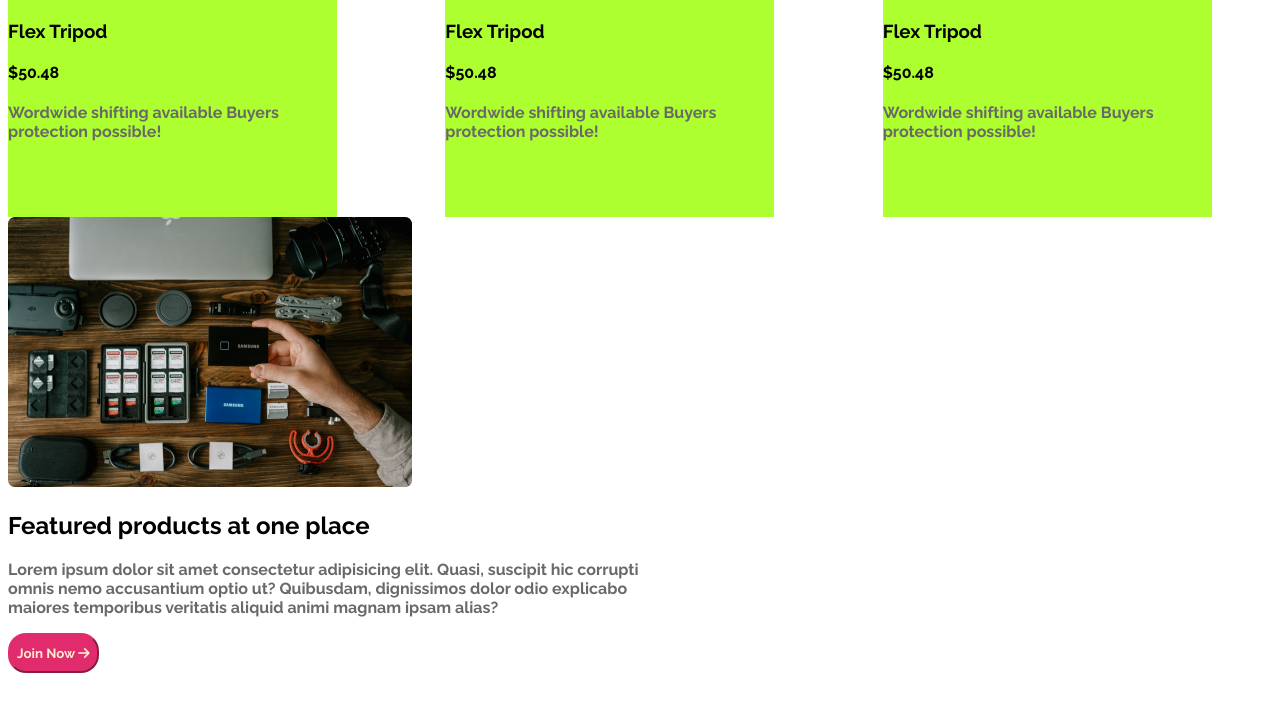
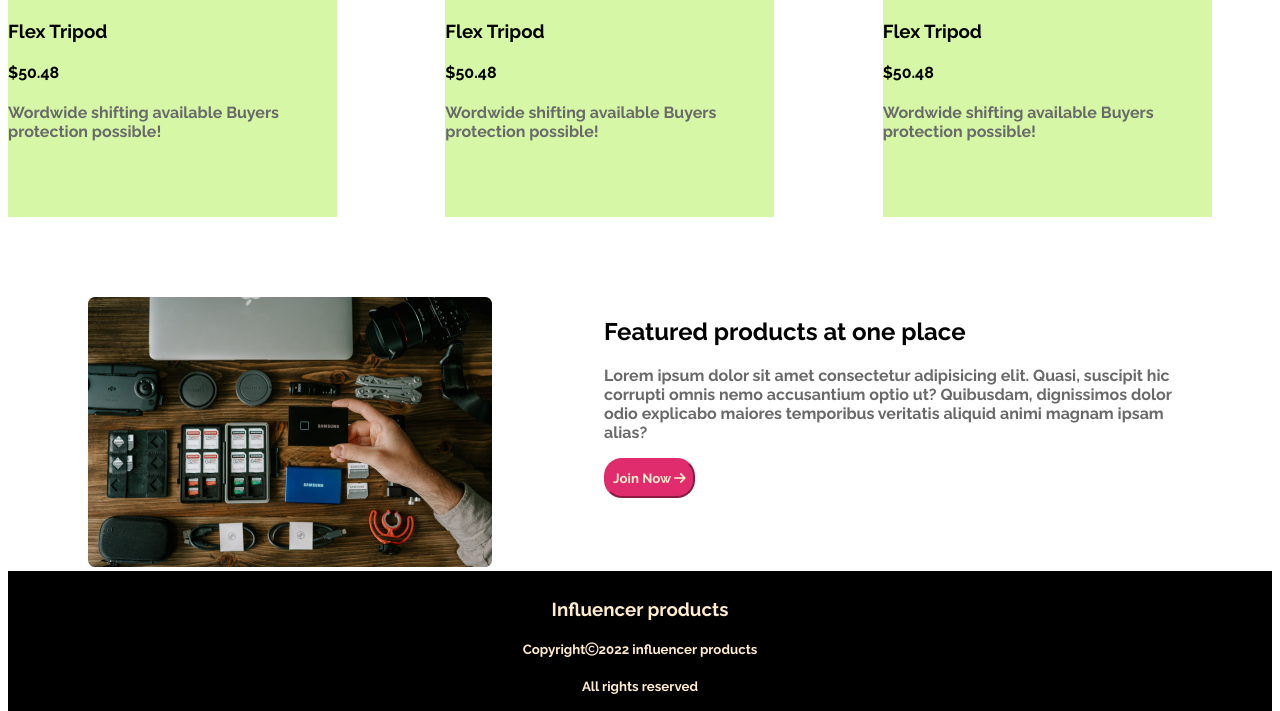
Before and after one commit to jannatnury/assignment-2, a plain HTML site: page index.html in a window 1280 px wide. Shown: the part 2060-2771 px from the top of the page. Before the commit the page ends 2741 px from the top, so only its background shows below. Drawn offline with Linux system fonts and the light colour scheme.

Commit message:
footer added

```diff
--- a/index.html
+++ b/index.html
@@ -155,8 +155,8 @@
 
         </section>
         <section class="featured-products">
-            <div>
-                <div class="img">
+            <div class="features">
+                <div class="feature-img">
                     <img src="images/gear.png" alt="">
                 </div>
                 <div class="feature-details">
@@ -167,5 +167,14 @@
             </div>
         </section>
     </main>
+    <section>
+        <footer class="footer">
+            <h3 class="foo-head">Influencer products</h3>
+            <h5 class="foo-head">Copyright<i class="far fa-copyright"></i>2022 influencer products</h5>
+            <h5 class="foo-head">All rights reserved</h5>
+            <p><i class="fab fa-instagram-square"></i> <i class="fab fa-linkedin"></i> <i class="fab fa-twitter"></i> <i class="fab fa-youtube"></i></p>
+
+        </footer>
+    </section>
 </body>
 </html>
--- a/style.css
+++ b/style.css
@@ -69,11 +69,26 @@ section .hero-container{
 .influencer-accesories{
     Width:329px;
     Height:476px;
-    background-color:greenyellow ;
+    background-color:rgb(214, 247, 166) ;
     /* display:block; */
     justify-content: center;
     align-items: center;
 }
 .feature-details{
     width: 50%;
+    margin-left: 7em;
 }
+.features{
+    display: flex;
+    margin-top: 5em;
+    margin-left: 5em;
+}
+.footer{
+     background-color: black;
+    justify-content: center;
+    text-align: center;
+    padding: 8px;
+}
+.foo-head{
+    color: blanchedalmond;
+}
```
